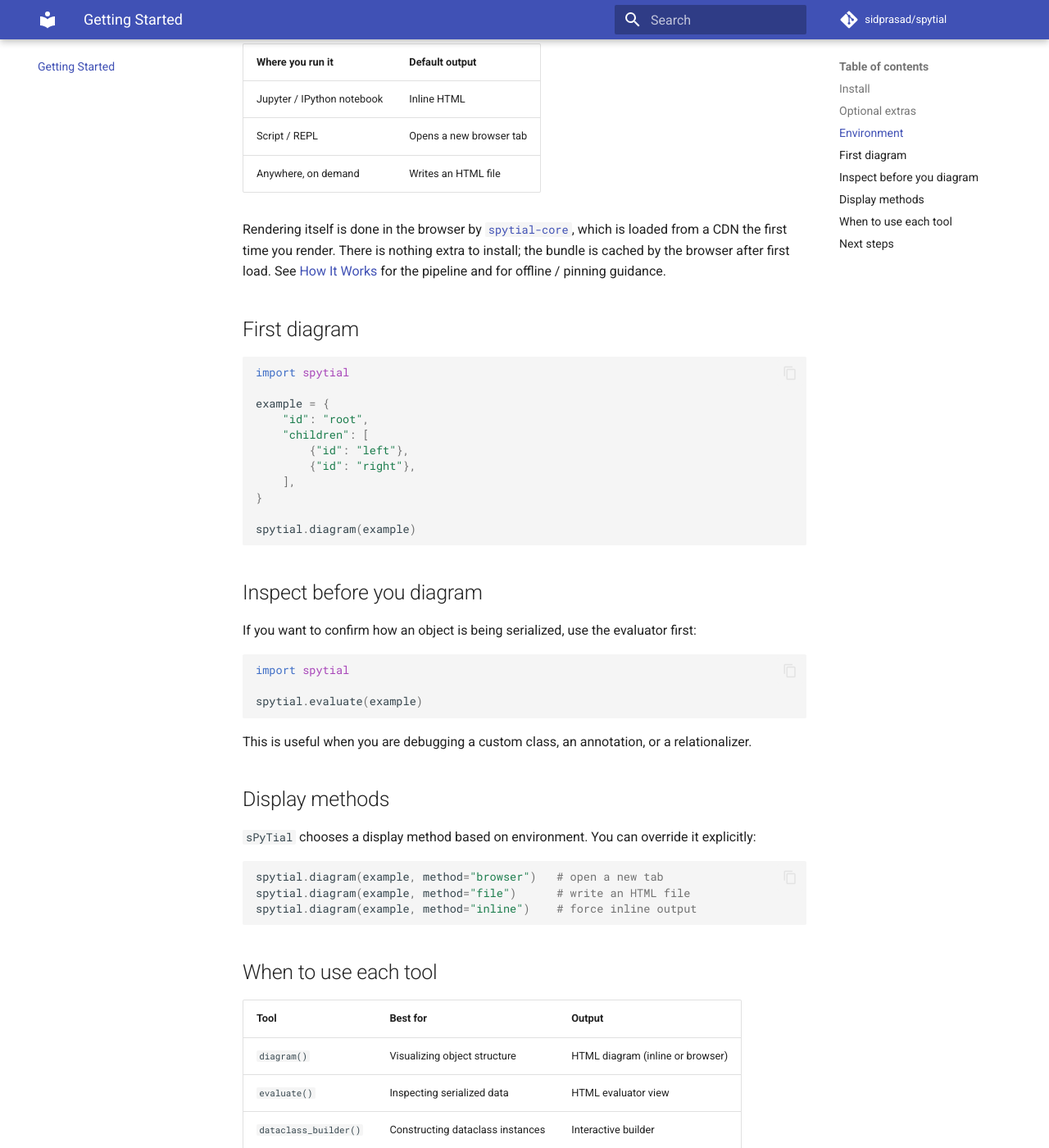
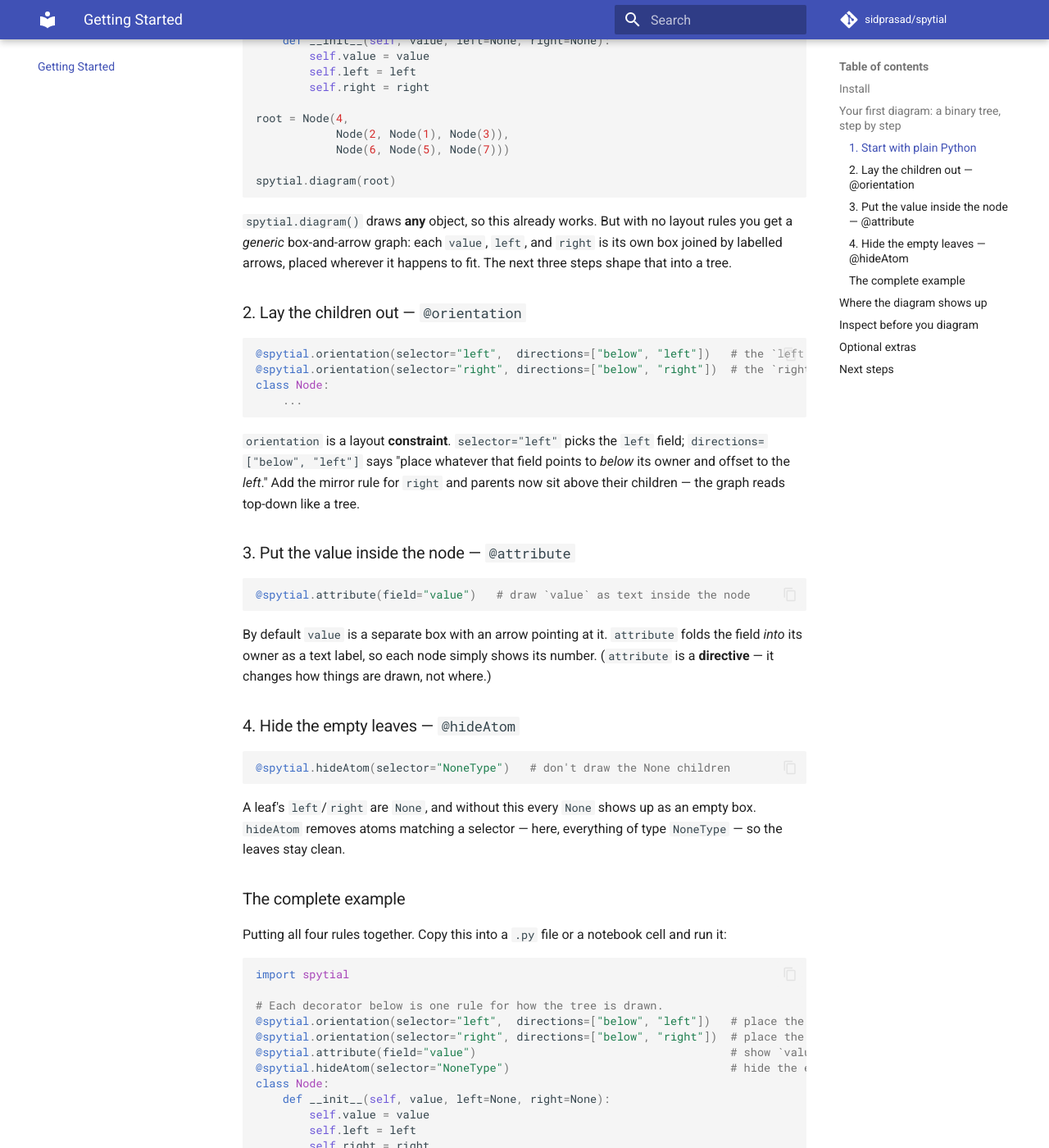
Before and after one commit to sidprasad/spytial, an MkDocs documentation site: the page built from docs/getting-started.md, in a window 1280 px wide and 1400 px high, scrolled down 872 px. Shown: the whole window at 82% size. Built offline with MkDocs 1.6.1 and Material for MkDocs 9.7.7, drawn with Linux system fonts in a browser that asks for light colours; comment, search, counter and statistics services are not loaded; some of the changed text lies outside the part shown.

Commit message:
docs: add a step-by-step binary tree walkthrough and in-browser playground (#106)
Replace the "just pip install" docs with a real getting-started walkthrough built
around a simple binary tree (introduced one annotation at a time), and add a
Pyodide-based in-browser Playground that runs sPyTial with no install. The home
hero, the Getting Started walkthrough, and the Playground all share the same
verified example.

Co-Authored-By: Claude Opus 4.8 <noreply@anthropic.com>

````diff
--- a/docs/getting-started.md
+++ b/docs/getting-started.md
@@ -12,9 +12,160 @@
 pip install spytial-diagramming
 ```
 
-- **PyPI:** [pypi.org/project/spytial-diagramming](https://pypi.org/project/spytial-diagramming/)
-- **Source:** [github.com/sidprasad/spytial](https://github.com/sidprasad/spytial)
-- **Supported Python:** 3.8 – 3.12
+That's it — no browser extension, no separate renderer, no config. Supported on
+Python 3.8 – 3.12.
+
+!!! tip "Don't want to install yet?"
+    The [**Playground**](playground.md) runs this exact example in your browser.
+    Come back here when you want to run it locally.
+
+## Your first diagram: a binary tree, step by step
+
+We'll build up a binary tree diagram one annotation at a time, so you can see
+exactly what each one does. Step 1 is a complete program; steps 2–4 show just the
+decorator you add at each stage, and the full runnable version is at the end.
+
+### 1. Start with plain Python
+
+Define a binary tree node — nothing sPyTial-specific yet — and ask sPyTial to
+draw an instance:
+
+```python
+import spytial
+
+class Node:
+    def __init__(self, value, left=None, right=None):
+        self.value = value
+        self.left = left
+        self.right = right
+
+root = Node(4,
+            Node(2, Node(1), Node(3)),
+            Node(6, Node(5), Node(7)))
+
+spytial.diagram(root)
+```
+
+`spytial.diagram()` draws **any** object, so this already works. But with no
+layout rules you get a *generic* box-and-arrow graph: each `value`, `left`, and
+`right` is its own box joined by labelled arrows, placed wherever it happens to
+fit. The next three steps shape that into a tree.
+
+### 2. Lay the children out — `@orientation`
+
+```python
+@spytial.orientation(selector="left",  directions=["below", "left"])   # the `left` child goes below-left
+@spytial.orientation(selector="right", directions=["below", "right"])  # the `right` child goes below-right
+class Node:
+    ...
+```
+
+`orientation` is a layout **constraint**. `selector="left"` picks the `left`
+field; `directions=["below", "left"]` says "place whatever that field points to
+*below* its owner and offset to the *left*." Add the mirror rule for `right` and
+parents now sit above their children — the graph reads top-down like a tree.
+
+### 3. Put the value inside the node — `@attribute`
+
+```python
+@spytial.attribute(field="value")   # draw `value` as text inside the node
+```
+
+By default `value` is a separate box with an arrow pointing at it. `attribute`
+folds the field *into* its owner as a text label, so each node simply shows its
+number. (`attribute` is a **directive** — it changes how things are drawn, not
+where.)
+
+### 4. Hide the empty leaves — `@hideAtom`
+
+```python
+@spytial.hideAtom(selector="NoneType")   # don't draw the None children
+```
+
+A leaf's `left`/`right` are `None`, and without this every `None` shows up as an
+empty box. `hideAtom` removes atoms matching a selector — here, everything of
+type `NoneType` — so the leaves stay clean.
+
+### The complete example
+
+Putting all four rules together. Copy this into a `.py` file or a notebook cell
+and run it:
+
+<!-- canonical example — keep in sync with docs/index.md and the playground preset -->
+```python
+import spytial
+
+# Each decorator below is one rule for how the tree is drawn.
+@spytial.orientation(selector="left",  directions=["below", "left"])   # place the `left` child below-left
+@spytial.orientation(selector="right", directions=["below", "right"])  # place the `right` child below-right
+@spytial.attribute(field="value")                                      # show `value` as a label inside the node
+@spytial.hideAtom(selector="NoneType")                                 # hide the empty (None) leaves
+class Node:
+    def __init__(self, value, left=None, right=None):
+        self.value = value
+        self.left = left
+        self.right = right
+
+# A small binary tree, built by hand.
+root = Node(4,
+            Node(2, Node(1), Node(3)),
+            Node(6, Node(5), Node(7)))
+
+spytial.diagram(root)
+```
+
+Running a script opens the diagram in a new browser tab; running it in a notebook
+renders it inline. You'll see `4` at the root, `2` and `6` below it, and their
+children fanning out beneath them.
+
+!!! note "Selectors can do much more"
+    Here `selector` just names a field (`"left"`) or a type (`"NoneType"`). For
+    bigger structures it's a small relational query language — see
+    [Operations](operations.md) for the full syntax, and the
+    [`spytial-clrs`](https://github.com/sidprasad/spytial-clrs) notebooks for how
+    a real CLRS binary search tree uses it.
+
+!!! note "Start small, then annotate"
+    A good workflow is: call `diagram(obj)` first to see the raw structure, then add
+    one decorator at a time. The [Playground](playground.md) is the fastest place to
+    do this — edit, run, repeat.
+
+## Where the diagram shows up
+
+`sPyTial` works in three places without any configuration:
+
+| Where you run it | Default output |
+| --- | --- |
+| Jupyter / IPython notebook | Inline HTML |
+| Script / REPL | Opens a new browser tab |
+| Anywhere, on demand | Writes an HTML file |
+
+You can always force one explicitly:
+
+```python
+import spytial
+
+spytial.diagram(root, method="browser")   # open a new tab
+spytial.diagram(root, method="file")      # save spytial_visualization.html
+spytial.diagram(root, method="inline")    # force inline (notebook) output
+```
+
+The actual rendering is done in the browser by
+[`spytial-core`](how-it-works.md), loaded from a CDN the first time you render.
+There is nothing extra to install; the bundle is cached after first load. See
+[How It Works](how-it-works.md) for the pipeline and offline/pinning guidance.
+
+## Inspect before you diagram
+
+If you want to confirm exactly how an object is being serialized into atoms and
+relations — useful when debugging a custom class or annotation — use the
+[evaluator](usage/evaluator.md):
+
+```python
+import spytial
+
+spytial.evaluate(root)
+```
 
 ## Optional extras
 
@@ -27,69 +178,18 @@ pip install "spytial-diagramming[dev]"        # pytest, flake8, black (contribut
 pip install "spytial-diagramming[docs]"       # mkdocs + plugins (contributors)
 ```
 
-- `[headless]` also requires a Chrome / Chromedriver installation on `PATH`. See [Diagramming → Headless benchmarking](usage/diagramming.md#headless-benchmarking).
-
-## Environment
-
-`sPyTial` works in three places without configuration:
-
-| Where you run it | Default output |
-| --- | --- |
-| Jupyter / IPython notebook | Inline HTML |
-| Script / REPL | Opens a new browser tab |
-| Anywhere, on demand | Writes an HTML file |
-
-Rendering itself is done in the browser by [`spytial-core`](how-it-works.md), which is loaded from a CDN the first time you render. There is nothing extra to install; the bundle is cached by the browser after first load. See [How It Works](how-it-works.md) for the pipeline and for offline / pinning guidance.
-
-## First diagram
-
-```python
-import spytial
-
-example = {
-    "id": "root",
-    "children": [
-        {"id": "left"},
-        {"id": "right"},
-    ],
-}
-
-spytial.diagram(example)
-```
-
-## Inspect before you diagram
-
-If you want to confirm how an object is being serialized, use the evaluator first:
-
-```python
-import spytial
-
-spytial.evaluate(example)
-```
-
-This is useful when you are debugging a custom class, an annotation, or a relationalizer.
-
-## Display methods
-
-`sPyTial` chooses a display method based on environment. You can override it explicitly:
-
-```python
-spytial.diagram(example, method="browser")   # open a new tab
-spytial.diagram(example, method="file")      # write an HTML file
-spytial.diagram(example, method="inline")    # force inline output
-```
-
-## When to use each tool
-
-| Tool | Best for | Output |
-| --- | --- | --- |
-| `diagram()` | Visualizing object structure | HTML diagram (inline or browser) |
-| `evaluate()` | Inspecting serialized data | HTML evaluator view |
-| `dataclass_builder()` | Constructing dataclass instances | Interactive builder |
+- `[headless]` also requires a Chrome / Chromedriver installation on `PATH`. See
+  [Diagramming → Headless benchmarking](usage/diagramming.md#headless-benchmarking).
 
 ## Next steps
 
+- Try the [Playground](playground.md) — edit and run examples in your browser.
 - Read [Diagramming](usage/diagramming.md) for the main rendering workflow.
-- Read [Operations](operations.md) to control layout and drawing.
+- Read [Operations](operations.md) for every layout constraint and drawing directive.
+- Read the [Evaluator](usage/evaluator.md) guide for inspecting serialized data.
 - Read [How It Works](how-it-works.md) to understand the Python → browser pipeline.
-- Browse [CLRS Notebook Examples](examples/spytial-clrs.md) for worked examples on classic data structures (heaps, trees, graphs, hash tables, disjoint-set forests, and more).
+- Browse [CLRS Notebook Examples](examples/spytial-clrs.md) for worked examples on
+  classic data structures (heaps, trees, graphs, hash tables, disjoint-set forests).
+
+- **PyPI:** [pypi.org/project/spytial-diagramming](https://pypi.org/project/spytial-diagramming/)
+- **Source:** [github.com/sidprasad/spytial](https://github.com/sidprasad/spytial)
--- /dev/null
+++ b/docs/playground.md
@@ -0,0 +1,30 @@
+# Playground
+
+Try sPyTial without installing anything. The editor below runs **entirely in your
+browser** (via [Pyodide](https://pyodide.org)) — `pip install` happens in a sandbox,
+your code never leaves the page, and the diagram renders live.
+
+Edit the code and press **Run ▶** (or <kbd>Ctrl</kbd>/<kbd>⌘</kbd> +
+<kbd>Enter</kbd>). The first run takes a few seconds while the Python runtime
+downloads; after that it is instant.
+
+<iframe
+  src="../assets/playground.html"
+  title="sPyTial playground"
+  loading="lazy"
+  style="width: 100%; height: 760px; border: 1px solid var(--md-default-fg-color--lightest, #d9e0e7); border-radius: 8px;">
+  The playground needs JavaScript and network access to download the Python
+  runtime. If it doesn't load, follow <a href="../getting-started/">Getting
+  Started</a> to <code>pip install spytial-diagramming</code> and run the
+  examples locally.
+</iframe>
+
+!!! tip "Same code, your machine"
+    Everything in the playground is ordinary sPyTial. Copy any example into a
+    `.py` file or a notebook, `pip install spytial-diagramming`, and it runs the
+    same way — opening the diagram in a browser tab (script) or inline (notebook).
+
+Want to understand what each decorator does? See
+[Getting Started](getting-started.md) for the annotated walkthrough and
+[Operations](operations.md) for the full list of layout constraints and drawing
+directives.
--- a/mkdocs.yml
+++ b/mkdocs.yml
@@ -9,6 +9,7 @@ site_dir: site
 nav:
   - Home: index.md
   - Getting Started: getting-started.md
+  - Playground: playground.md
   - How It Works: how-it-works.md
   - Diagramming: usage/diagramming.md
   - Sequences: usage/sequences.md
````
Also changed, not shown: docs/assets/playground.html (added, +365 -0 lines), docs/index.md (+29 -11 lines).
